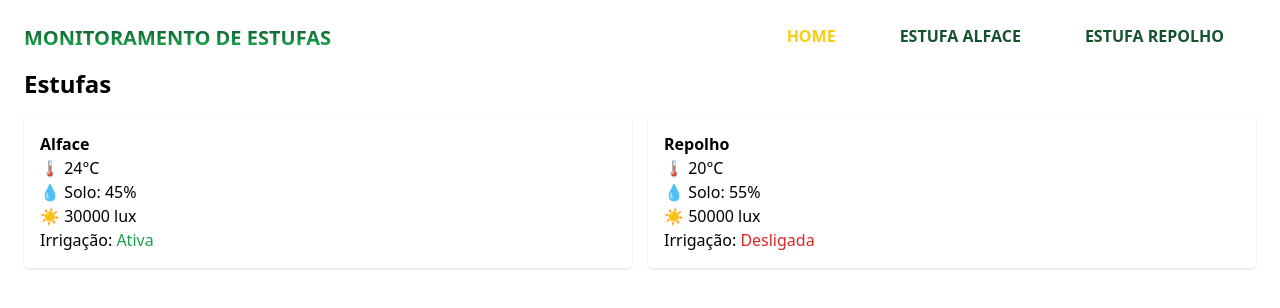
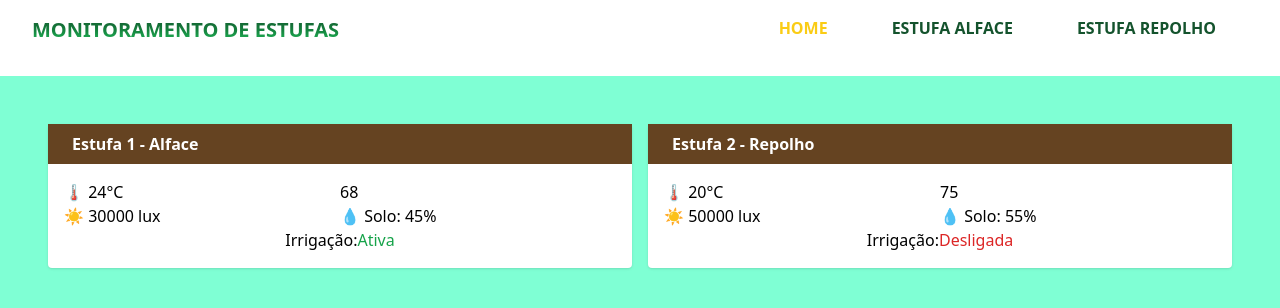
Before and after one commit to guilhermemacedo20/ProjectIoT, a React (Vite) app: page /home in a window 1280 px wide. Shown: the top 308 px of the page. Built offline with nearby package versions, Linux system fonts and the light colour scheme.

Commit message:
fix: adjusts in home

```diff
--- a/src/components/Header.tsx
+++ b/src/components/Header.tsx
@@ -8,14 +8,14 @@ export default function HeaderComponent() {
     console.log(router)
   },[])
   return(
-    <header className="flex justify-between">
+    <header className="flex justify-between bg-white mb-12 px-8 py-4">
         <div>
             <h1 className="text-xl font-bold mb-4 uppercase text-center bg-gradient-to-b from-green-900 via-green-700 to-green-500 bg-clip-text text-transparent">Monitoramento de Estufas</h1>
         </div>
         <div>
-          <button onClick={() => navigate(`/home}`)}><span className={`text-green-900 uppercase font-bold text-x1 mx-8 hover:text-yellow-400 ${router.pathname=== '/home' ? 'text-yellow-400': ''}`}>Home</span></button>
-          <button onClick={() => navigate(`/estufa/1`)}><span className="text-green-900 uppercase font-bold text-x1 mx-8 hover:text-yellow-400">Estufa Alface</span></button>
-          <button onClick={() => navigate(`/estufa/2`)}><span className="text-green-900 uppercase font-bold text-x1 mx-8 hover:text-yellow-400">Estufa Repolho</span></button>
+          <button onClick={() => navigate(`/home`)}><span className={`text-green-900 uppercase font-bold text-x1 mx-8 hover:text-yellow-400 ${router.pathname=== '/home' ? 'text-yellow-400': ''}`}>Home</span></button>
+          <button onClick={() => navigate(`/estufa/1`)}><span className={`text-green-900 uppercase font-bold text-x1 mx-8 hover:text-yellow-400 ${router.pathname=== '/estufa/1' ? 'text-yellow-400': ''}`}>Estufa Alface</span></button>
+          <button onClick={() => navigate(`/estufa/2`)}><span className={`text-green-900 uppercase font-bold text-x1 mx-8 hover:text-yellow-400 ${router.pathname=== '/estufa/2' ? 'text-yellow-400': ''}`}>Estufa Repolho</span></button>
         </div>
     </header>
   )
--- a/src/index.css
+++ b/src/index.css
@@ -7,5 +7,8 @@
 }
 
 .card {
-  @apply bg-white p-4 rounded shadow;
+  @apply bg-white rounded shadow;
 }
+body{
+  background-color: aquamarine;
+}
--- a/src/pages/Estufa.tsx
+++ b/src/pages/Estufa.tsx
@@ -1,6 +1,7 @@
 import { useParams } from "react-router-dom";
 import { getData } from "../services/storage";
 import ChartComponent from "../components/Chart";
+import HeaderComponent from "../components/Header";
 
 export default function Estufa() {
   const { id } = useParams();
@@ -11,7 +12,8 @@ export default function Estufa() {
   if (!estufa) return <p>Estufa não encontrada</p>;
 
   return (
-    <div className="p-6">
+    <>
+      <HeaderComponent />
       <h1 className="text-xl font-bold mb-4">{estufa.name}</h1>
 
       <div className="grid grid-cols-3 gap-4">
@@ -23,6 +25,6 @@ export default function Estufa() {
       <div className="mt-6">
         <ChartComponent />
       </div>
-    </div>
+    </>
   );
 }
--- a/src/pages/Home.tsx
+++ b/src/pages/Home.tsx
@@ -15,30 +15,36 @@ export default function Home() {
   if (!data) return <p>Carregando...</p>;
 
   return (
-    <div className="p-6">
+    <>
       <HeaderComponent />
-      <h1 className="text-2xl font-bold mb-4">Estufas</h1>
-
-      <div className="grid grid-cols-2 gap-4">
+      <section className="m-12">
+        <div className="grid grid-cols-2 gap-4 ">
         {data.greenHouse.map((e) => (
           <div
             key={e.id}
-            className="card cursor-pointer"
+            className="card cursor-pointer rounded-full"
             onClick={() => navigate(`/estufa/${e.id}`)}
           >
-            <h2 className="font-bold">{e.name}</h2>
-            <p>🌡 {e.temperature}°C</p>
-            <p>💧 Solo: {e.soilHumidity}%</p>
-            <p>☀ {e.luminosity} lux</p>
-            <p>
-              Irrigação:
-              <span className={e.irrigation ? "text-green-600" : "text-red-600"}>
-                {e.irrigation ? " Ativa" : " Desligada"}
-              </span>
-            </p>
+            <h2 className="font-bold text-white bg-[#654321] px-6 py-2">Estufa {e.id} - {e.name}</h2>
+            <div className="p-4">
+              <div className="flex flex-wrap">
+                <p className="w-[50%]">🌡 {e.temperature}°C</p>
+                <p className="w-[50%]">{e.airHumidity}</p>
+                <p className="w-[50%]">☀ {e.luminosity} lux</p>
+                <p className="w-[50%]">💧 Solo: {e.soilHumidity}%</p>
+              </div>
+              <p className="w-full flex justify-center">
+                Irrigação:
+                <span className={`${e.irrigation ? "text-green-600" : "text-red-600"}`}>
+                  {e.irrigation ? " Ativa" : " Desligada"}
+                </span>
+              </p>
+            </div>
           </div>
         ))}
       </div>
-    </div>
+      </section>
+
+    </>
   );
 }
```
